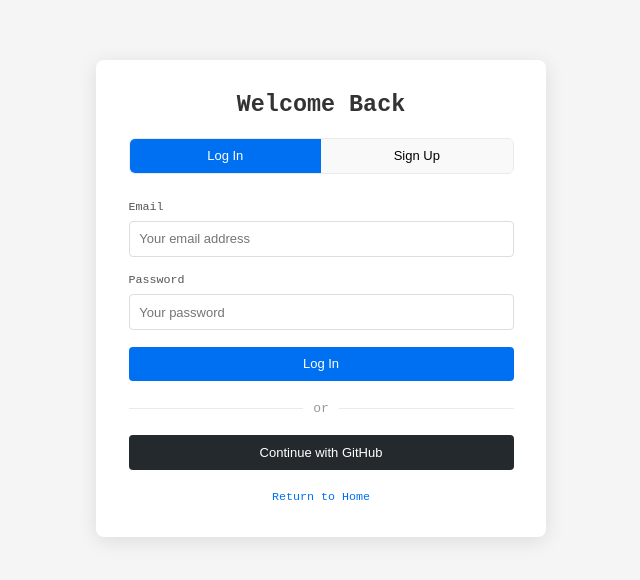
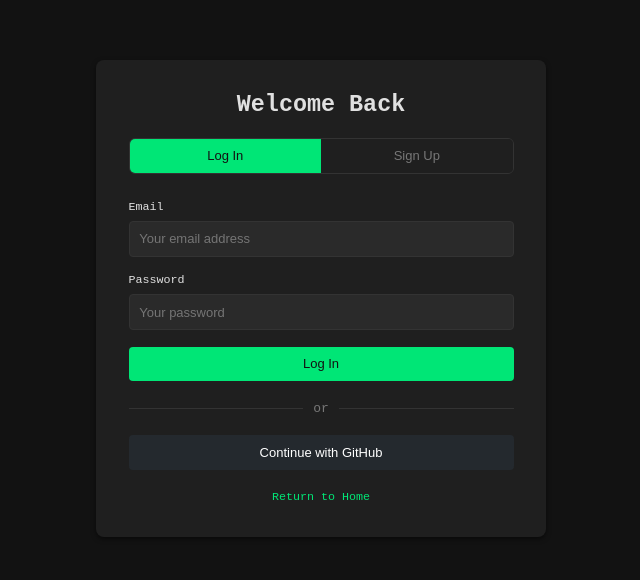
Before and after one commit to devonmoss/dit, a Next.js app in the folder morse-trainer-next/: page /login in a window 1280 px wide. Shown: the part 102-682 px from the top of the page, without its empty margins (319-959 px from the left). Built offline with nearby package versions, Linux system fonts and the light colour scheme; no server answers.

Commit message:
update styles of login page

```diff
--- a/morse-trainer-next/styles/Login.module.css
+++ b/morse-trainer-next/styles/Login.module.css
@@ -4,16 +4,16 @@
   align-items: center;
   min-height: 100vh;
   padding: 2rem;
-  background-color: #f5f5f5;
+  background-color: var(--background-color);
 }
 
 .formContainer {
   width: 100%;
   max-width: 450px;
   padding: 2.5rem;
-  background-color: white;
+  background-color: var(--primary-bg);
   border-radius: 8px;
-  box-shadow: 0 4px 20px rgba(0, 0, 0, 0.1);
+  box-shadow: var(--box-shadow);
 }
 
 .title {
@@ -21,7 +21,7 @@
   font-weight: 600;
   text-align: center;
   margin-bottom: 1.5rem;
-  color: #333;
+  color: var(--text-color);
 }
 
 .toggleContainer {
@@ -29,7 +29,7 @@
   margin-bottom: 2rem;
   border-radius: 6px;
   overflow: hidden;
-  border: 1px solid #eaeaea;
+  border: 1px solid var(--border-color);
 }
 
 .toggleButton {
@@ -37,14 +37,15 @@
   padding: 0.75rem;
   font-size: 1rem;
   border: none;
-  background-color: #f9f9f9;
+  background-color: var(--primary-bg);
+  color: var(--muted-text);
   cursor: pointer;
   transition: all 0.2s;
 }
 
 .activeToggle {
-  background-color: var(--primary-color, #0070f3);
-  color: white;
+  background-color: var(--accent-color);
+  color: var(--background-color);
   font-weight: 500;
 }
 
@@ -63,33 +64,35 @@
 .formGroup label {
   font-size: 0.9rem;
   font-weight: 500;
-  color: #555;
+  color: var(--text-color);
 }
 
 .formGroup input {
   padding: 0.75rem;
-  border: 1px solid #ddd;
+  border: 1px solid var(--border-color);
   border-radius: 4px;
   font-size: 1rem;
+  background-color: var(--secondary-bg);
+  color: var(--text-color);
   transition: border-color 0.2s;
 }
 
 .formGroup input:focus {
   outline: none;
-  border-color: var(--primary-color, #0070f3);
-  box-shadow: 0 0 0 2px rgba(0, 112, 243, 0.1);
+  border-color: var(--accent-color);
+  box-shadow: 0 0 0 2px rgba(0, 230, 118, 0.1);
 }
 
 .error {
-  color: #e53e3e;
+  color: var(--error-color);
   font-size: 0.9rem;
   margin-top: -0.5rem;
 }
 
 .submitButton {
   padding: 0.75rem;
-  background-color: var(--primary-color, #0070f3);
-  color: white;
+  background-color: var(--accent-color);
+  color: var(--background-color);
   border: none;
   border-radius: 4px;
   font-size: 1rem;
@@ -99,7 +102,7 @@
 }
 
 .submitButton:hover {
-  background-color: var(--primary-color-dark, #0058c7);
+  background-color: #00c853;
 }
 
 .submitButton:disabled {
@@ -112,14 +115,14 @@
   align-items: center;
   text-align: center;
   margin: 1.5rem 0;
-  color: #999;
+  color: var(--muted-text);
 }
 
 .separator::before,
 .separator::after {
   content: '';
   flex: 1;
-  border-bottom: 1px solid #eaeaea;
+  border-bottom: 1px solid var(--border-color);
 }
 
 .separator span {
@@ -148,7 +151,7 @@
 }
 
 .returnHome a {
-  color: var(--primary-color, #0070f3);
+  color: var(--accent-color);
   text-decoration: none;
   font-size: 0.9rem;
   cursor: pointer;
```
